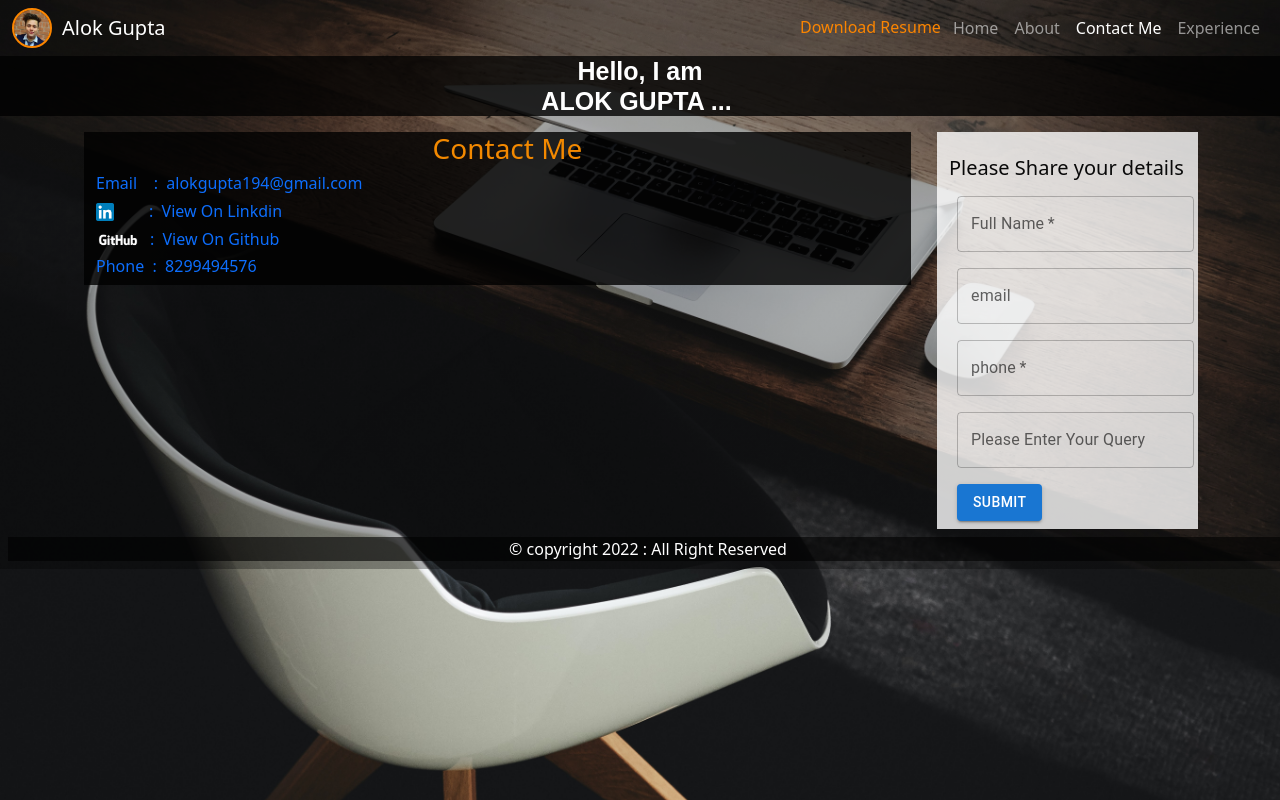
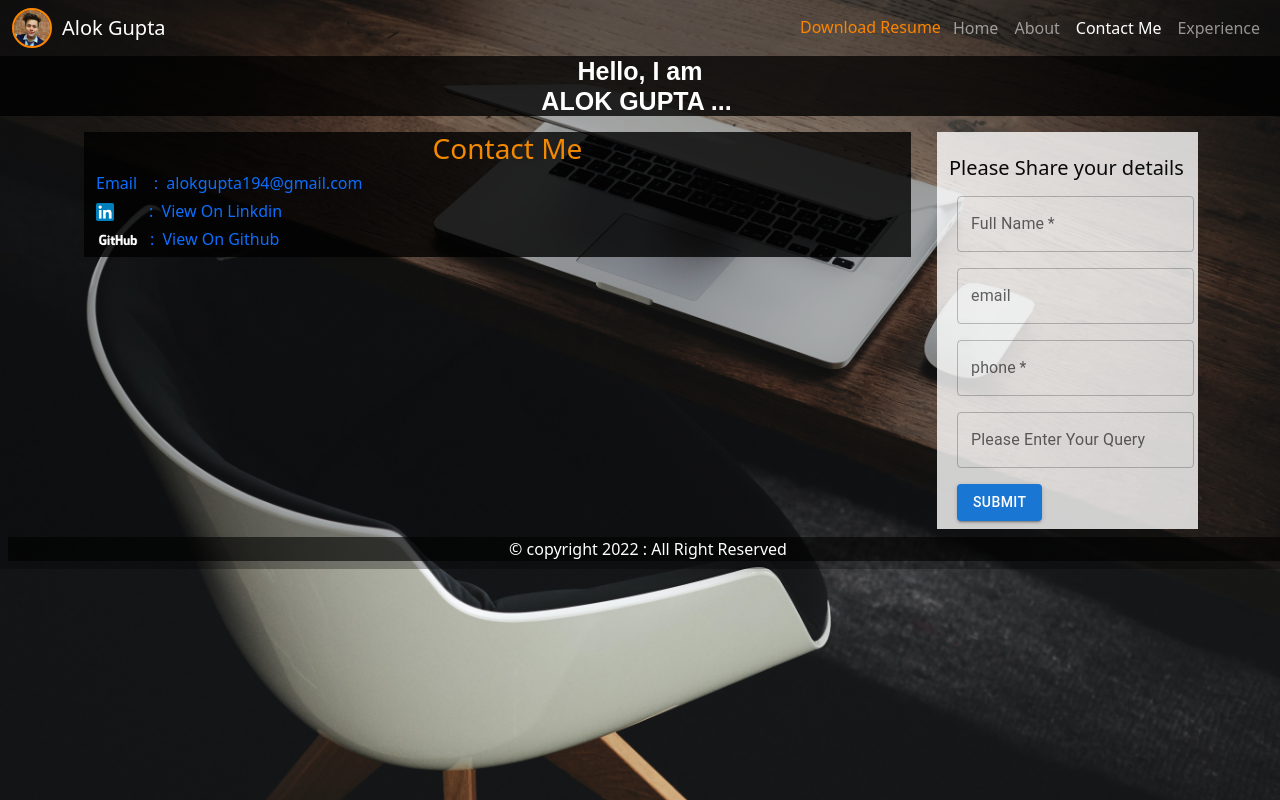
Before and after one commit to alokgupta194/portfolio-Website, a React (Create React App) app: page /contact in a window 1280 px wide. Built offline with nearby package versions, Linux system fonts and the light colour scheme.

Commit message:
remove contact number

```diff
--- a/src/component/contact/index.js
+++ b/src/component/contact/index.js
@@ -34,11 +34,11 @@ export default function Home() {
               :&nbsp;&nbsp;View On Github
             </a>
           </h6>
-          <h6>
+          {/* <h6>
             <a href="tel:+91 8299494576" style={{ "text-decoration": "none" }}>
               Phone &nbsp;: &nbsp;8299494576
             </a>
-          </h6>
+          </h6> */}
         </div>
       </div>
     </div>
```
